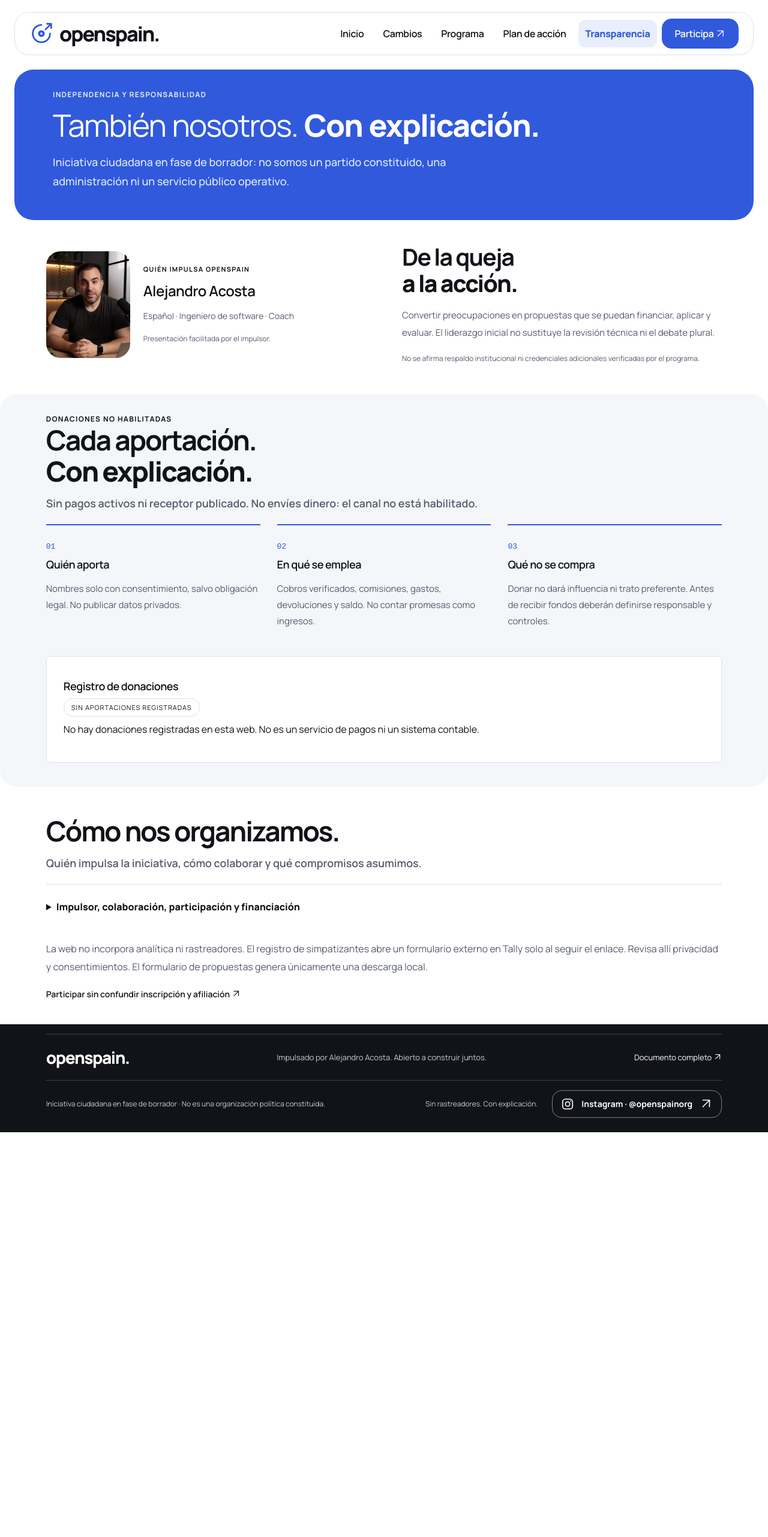
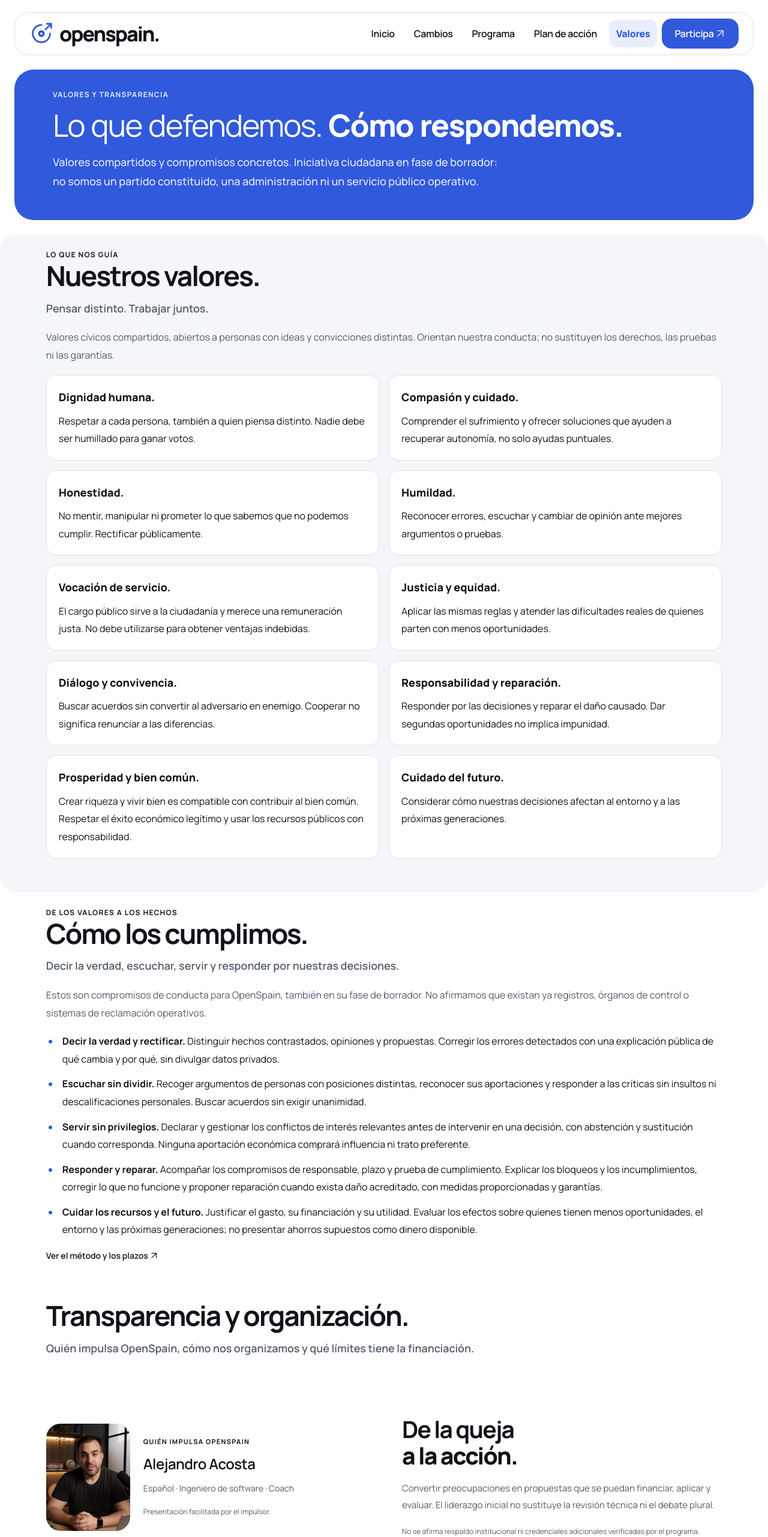
Before and after one commit to OpenSpain/openspain.github.io, a website: page transparencia.html in a window 1280 px wide. Shown: the top 2563 px of the page at 60% size. Before the commit the page ends 1888 px from the top, so only its background shows below. Drawn offline with Linux system fonts and the light colour scheme.

Commit message:
Add civic values and accountability commitments
Co-authored-by: Copilot <223556219+Copilot@users.noreply.github.com>

```diff
--- a/PROGRAMA.md
+++ b/PROGRAMA.md
@@ -63,6 +63,31 @@ Guion editorial del vídeo horizontal, vinculado a los ocho pilares. Resume prop
 - **8. Más vivienda social.** Construir y rehabilitar con servicios. Contar viviendas entregadas, no anuncios.
 
 No basta con anunciar cambios: hay que explicar quién los ejecuta, cuánto cuestan y cómo se comprueban.
+
+### 1.4. Nuestros valores
+
+Valores cívicos compartidos, abiertos a personas con ideas y convicciones distintas. Orientan nuestra conducta; no sustituyen los derechos, las pruebas ni las garantías.
+
+- **Dignidad humana.** Respetar a cada persona, también a quien piensa distinto. Nadie debe ser humillado para ganar votos.
+- **Compasión y cuidado.** Comprender el sufrimiento y ofrecer soluciones que ayuden a recuperar autonomía, no solo ayudas puntuales.
+- **Honestidad.** No mentir, manipular ni prometer lo que sabemos que no podemos cumplir. Rectificar públicamente.
+- **Humildad.** Reconocer errores, escuchar y cambiar de opinión ante mejores argumentos o pruebas.
+- **Vocación de servicio.** El cargo público sirve a la ciudadanía y merece una remuneración justa. No debe utilizarse para obtener ventajas indebidas.
+- **Justicia y equidad.** Aplicar las mismas reglas y atender las dificultades reales de quienes parten con menos oportunidades.
+- **Diálogo y convivencia.** Buscar acuerdos sin convertir al adversario en enemigo. Cooperar no significa renunciar a las diferencias.
+- **Responsabilidad y reparación.** Responder por las decisiones y reparar el daño causado. Dar segundas oportunidades no implica impunidad.
+- **Prosperidad y bien común.** Crear riqueza y vivir bien es compatible con contribuir al bien común. Respetar el éxito económico legítimo y usar los recursos públicos con responsabilidad.
+- **Cuidado del futuro.** Considerar cómo nuestras decisiones afectan al entorno y a las próximas generaciones.
+
+### 1.5. Cómo los cumplimos
+
+Estos son compromisos de conducta para OpenSpain, también en su fase de borrador. No afirmamos que existan ya registros, órganos de control o sistemas de reclamación operativos.
+
+- **Decir la verdad y rectificar.** Distinguir hechos contrastados, opiniones y propuestas. Corregir los errores detectados con una explicación pública de qué cambia y por qué, sin divulgar datos privados.
+- **Escuchar sin dividir.** Recoger argumentos de personas con posiciones distintas, reconocer sus aportaciones y responder a las críticas sin insultos ni descalificaciones personales. Buscar acuerdos sin exigir unanimidad.
+- **Servir sin privilegios.** Declarar y gestionar los conflictos de interés relevantes antes de intervenir en una decisión, con abstención y sustitución cuando corresponda. Ninguna aportación económica comprará influencia ni trato preferente.
+- **Responder y reparar.** Acompañar los compromisos de responsable, plazo y prueba de cumplimiento. Explicar los bloqueos y los incumplimientos, corregir lo que no funcione y proponer reparación cuando exista daño acreditado, con medidas proporcionadas y garantías.
+- **Cuidar los recursos y el futuro.** Justificar el gasto, su financiación y su utilidad. Evaluar los efectos sobre quienes tienen menos oportunidades, el entorno y las próximas generaciones; no presentar ahorros supuestos como dinero disponible.
 
 ## 2. Mapa de problemas y propuestas
 
--- a/program.js
+++ b/program.js
@@ -73,6 +73,14 @@ export function getCitizenDemands(markdown) {
   return getIntroductionSection(markdown, 1);
 }
 
+export function getCivicValues(markdown) {
+  return getIntroductionSection(markdown, 4);
+}
+
+export function getValueCommitments(markdown) {
+  return getIntroductionSection(markdown, 5);
+}
+
 export function getInitiativeActions(markdown) {
   return getIntroductionSection(markdown, 2);
 }
--- a/routes.js
+++ b/routes.js
@@ -3,7 +3,7 @@ export const pages = [
   ['cambios.html', 'Cambios'],
   ['programa.html', 'Programa'],
   ['como.html', 'Cómo lo impulsamos'],
-  ['transparencia.html', 'Transparencia'],
+  ['transparencia.html', 'Valores'],
   ['participa.html', 'Participa'],
 ];
 
--- a/site.js
+++ b/site.js
@@ -1,6 +1,6 @@
-import { getChapter, getInitiativeActions, getInitiativeActionItems, getChangeVideoMessages } from './program.js?v=20261011-pillars';
+import { getChapter, getInitiativeActions, getInitiativeActionItems, getChangeVideoMessages, getCivicValues, getValueCommitments } from './program.js?v=20261011-values';
 import { element, appendMarkdown, openDialog, setupDialogs, replaceArrowIcons } from './ui.js?v=20261011-mobile';
-import { legacyTarget } from './routes.js?v=20261011-pillars';
+import { legacyTarget } from './routes.js?v=20261011-values';
 
 const $ = selector => document.querySelector(selector);
 document.querySelectorAll('a, button, .note-icon').forEach(replaceArrowIcons);
@@ -146,7 +146,10 @@ async function loadPageContent() {
           container.append(paragraph);
         }
       } else {
-        const content = section === 'actions' ? getInitiativeActions(markdown) : getChapter(markdown, Number(section));
+        const content = section === 'actions' ? getInitiativeActions(markdown)
+          : section === 'values' ? getCivicValues(markdown)
+          : section === 'value-commitments' ? getValueCommitments(markdown)
+          : getChapter(markdown, Number(section));
         appendMarkdown(container, content, './programa.html');
         if (section === 'actions') {
           const list = element('ol', 'pillar-grid');
--- a/styles.css
+++ b/styles.css
@@ -142,6 +142,13 @@ video:focus-visible { outline: 3px solid var(--blue); outline-offset: 5px; }
 .principle-strip > span:nth-child(even) { font-size: 20px; color: var(--blue); }
 .section { max-width: 1440px; margin: auto; padding: 40px 6%; }
 .section + .section { padding-top: 24px; }
+.values-section { margin-top: 24px; background: var(--paper); border-radius: 28px; }
+.values-content .measure-list { display: grid; grid-template-columns: repeat(2, minmax(0, 1fr)); gap: 16px; padding: 0; list-style: none; }
+.values-content .measure-list > li { margin: 0; padding: 20px; border: 1px solid var(--line); border-radius: 16px; background: var(--surface); }
+.values-content .measure-list > li > strong:first-child { display: block; margin-bottom: 8px; color: var(--ink); font-size: 18px; font-weight: 800; }
+@media (max-width: 600px) {
+  .values-content .measure-list { grid-template-columns: 1fr; }
+}
 .highlights-section, .program-section, .data-section, .priorities-section, .donations-section { background: var(--paper); border-radius: 28px; }
 .program-section, .data-section, .priorities-section, .donations-section { margin-block: 24px; }
 .priorities-section .program-chapter { background: var(--surface); border: 1px solid var(--line); border-radius: 20px; }
--- a/transparencia.html
+++ b/transparencia.html
@@ -2,20 +2,23 @@
 <html lang="es">
 <head>
   <meta charset="utf-8"><meta name="viewport" content="width=device-width, initial-scale=1">
-  <meta name="description" content="Quién impulsa OpenSpain, independencia, financiación y límites. Donaciones no habilitadas.">
-  <title>Transparencia — OpenSpain</title>
-  <link rel="icon" href="./favicon.svg?v=20261011-wordmark" type="image/svg+xml"><link rel="stylesheet" href="./styles.css?v=20261011-wordmark"><script type="module" src="./site.js?v=20261011-mobile"></script>
+  <meta name="description" content="Los valores de OpenSpain, cómo nos comprometemos a cumplirlos y quién impulsa la iniciativa. Independencia, financiación y límites. Donaciones no habilitadas.">
+  <title>Valores y transparencia — OpenSpain</title>
+  <link rel="icon" href="./favicon.svg?v=20261011-wordmark" type="image/svg+xml"><link rel="stylesheet" href="./styles.css?v=20261011-values"><script type="module" src="./site.js?v=20261011-values"></script>
 </head>
 <body>
   <a class="skip-link" href="#contenido">Saltar al contenido</a>
-  <header class="site-header"><a class="brand" href="./index.html" aria-label="OpenSpain, inicio"><img class="brand-symbol" src="./favicon.svg?v=20261011-wordmark" alt="" width="48" height="48">openspain.</a><nav aria-label="Navegación principal"><a href="./index.html">Inicio</a><a href="./cambios.html">Cambios</a><a href="./programa.html">Programa</a><a href="./como.html">Plan de acción</a><a href="./transparencia.html" aria-current="page">Transparencia</a><a class="nav-action" href="./participa.html">Participa ↗</a></nav></header>
+  <header class="site-header"><a class="brand" href="./index.html" aria-label="OpenSpain, inicio"><img class="brand-symbol" src="./favicon.svg?v=20261011-wordmark" alt="" width="48" height="48">openspain.</a><nav aria-label="Navegación principal"><a href="./index.html">Inicio</a><a href="./cambios.html">Cambios</a><a href="./programa.html">Programa</a><a href="./como.html">Plan de acción</a><a href="./transparencia.html" aria-current="page">Valores</a><a class="nav-action" href="./participa.html">Participa ↗</a></nav></header>
   <main id="contenido">
-    <section class="section page-intro compact-intro"><p class="eyebrow">INDEPENDENCIA Y RESPONSABILIDAD</p><h1>También nosotros. <span>Con explicación.</span></h1><p class="page-lead">Iniciativa ciudadana en fase de borrador: no somos un partido constituido, una administración ni un servicio público operativo.</p></section>
+    <section class="section page-intro compact-intro"><p class="eyebrow">VALORES Y TRANSPARENCIA</p><h1>Lo que defendemos. <span>Cómo respondemos.</span></h1><p class="page-lead">Valores compartidos y compromisos concretos. Iniciativa ciudadana en fase de borrador: no somos un partido constituido, una administración ni un servicio público operativo.</p></section>
+    <section class="section values-section" id="valores" aria-labelledby="values-title"><p class="eyebrow">LO QUE NOS GUÍA</p><h2 id="values-title">Nuestros valores.</h2><p class="section-subtitle">Pensar distinto. Trabajar juntos.</p><div class="values-content" data-program-content="values"></div></section>
+    <section class="section" id="compromisos" aria-labelledby="commitments-title"><p class="eyebrow">DE LOS VALORES A LOS HECHOS</p><h2 id="commitments-title">Cómo los cumplimos.</h2><p class="section-subtitle">Decir la verdad, escuchar, servir y responder por nuestras decisiones.</p><div data-program-content="value-commitments"></div><a class="text-link" href="./como.html">Ver el método y los plazos ↗</a></section>
+    <section class="section" id="transparencia" aria-labelledby="transparency-title"><h2 id="transparency-title">Transparencia y organización.</h2><p class="section-subtitle">Quién impulsa OpenSpain, cómo nos organizamos y qué límites tiene la financiación.</p></section>
     <section class="founder-section" aria-labelledby="founder-title"><div class="founder-identity"><img class="founder-photo" src="./alejandro-acosta.jpg" alt="Retrato de Alejandro Acosta, impulsor de OpenSpain" width="480" height="612" decoding="async"><div><p class="eyebrow">QUIÉN IMPULSA OPENSPAIN</p><h3>Alejandro Acosta</h3><p>Español · Ingeniero de software · Coach</p><small>Presentación facilitada por el impulsor.</small></div></div><div class="founder-message"><h2 id="founder-title">De la queja<br><span>a la acción.</span></h2><p>Convertir preocupaciones en propuestas que se puedan financiar, aplicar y evaluar. El liderazgo inicial no sustituye la revisión técnica ni el debate plural.</p><small>No se afirma respaldo institucional ni credenciales adicionales verificadas por el programa.</small></div></section>
     <section class="section donations-section" id="donaciones" aria-labelledby="donations-title"><p class="eyebrow">DONACIONES NO HABILITADAS</p><h2 id="donations-title">Cada aportación.<br><span>Con explicación.</span></h2><p class="section-subtitle">Sin pagos activos ni receptor publicado. No envíes dinero: el canal no está habilitado.</p><div class="donation-principles"><article><span>01</span><h3>Quién aporta</h3><p>Nombres solo con consentimiento, salvo obligación legal. No publicar datos privados.</p></article><article><span>02</span><h3>En qué se emplea</h3><p>Cobros verificados, comisiones, gastos, devoluciones y saldo. No contar promesas como ingresos.</p></article><article><span>03</span><h3>Qué no se compra</h3><p>Donar no dará influencia ni trato preferente. Antes de recibir fondos deberán definirse responsable y controles.</p></article></div><div class="donor-register" id="registro-donaciones"><h3>Registro de donaciones</h3><span class="small-tag">SIN APORTACIONES REGISTRADAS</span><p>No hay donaciones registradas en esta web. No es un servicio de pagos ni un sistema contable.</p></div></section>
     <section class="section"><h2>Cómo nos organizamos.</h2><p class="section-subtitle">Quién impulsa la iniciativa, cómo colaborar y qué compromisos asumimos.</p><details class="program-chapter"><summary>Impulsor, colaboración, participación y financiación</summary><div data-program-content="6"></div></details><div id="page-content-error" class="error-message" role="alert" hidden><p>No se pudo cargar el contenido.</p><button id="retry-content" class="button button-dark">Reintentar</button><a href="./PROGRAMA.md">Documento original</a></div><p class="measure-paragraph">La web no incorpora analítica ni rastreadores. El registro de simpatizantes abre un formulario externo en Tally solo al seguir el enlace. Revisa allí privacidad y consentimientos. El formulario de propuestas genera únicamente una descarga local.</p><a class="text-link" href="./participa.html">Participar sin confundir inscripción y afiliación ↗</a></section>
   </main>
   <footer><div class="footer-top"><a class="brand" href="./index.html">openspain.</a><p>Impulsado por Alejandro Acosta. Abierto a construir juntos.</p><a href="./PROGRAMA.md" download>Documento completo ↗</a></div><div class="footer-bottom"><span>Iniciativa ciudadana en fase de borrador · No es una organización política constituida.</span><span>Sin rastreadores. Con explicación.</span></div><div class="footer-socials"><a href="https://www.instagram.com/openspainorg/" target="_blank" rel="noopener noreferrer"><svg viewBox="0 0 24 24" fill="none" stroke="currentColor" stroke-width="1.8" aria-hidden="true"><rect x="3" y="3" width="18" height="18" rx="5"/><circle cx="12" cy="12" r="4"/><circle cx="17.5" cy="6.5" r="1" fill="currentColor" stroke="none"/></svg>Instagram · @openspainorg<span class="sr-only"> (abre en otra pestaña)</span><span aria-hidden="true">↗</span></a></div></footer>
-  <noscript><div class="noscript-message"><a href="./PROGRAMA.md">Consulta participación y financiación en el capítulo 6 del programa</a>.</div></noscript>
+  <noscript><div class="noscript-message"><a href="./PROGRAMA.md">Consulta los valores, la participación y la financiación en el programa completo</a>.</div></noscript>
 </body>
 </html>
```
Also changed, not shown: cambios.html (+3 -3 lines), como.html (+2 -2 lines), index.html (+3 -3 lines), participa.html (+3 -3 lines), programa.html (+3 -3 lines), tests/browser.mjs (+13 -0 lines), tests/program.test.mjs (+26 -3 lines), README.md, 1 other file.
